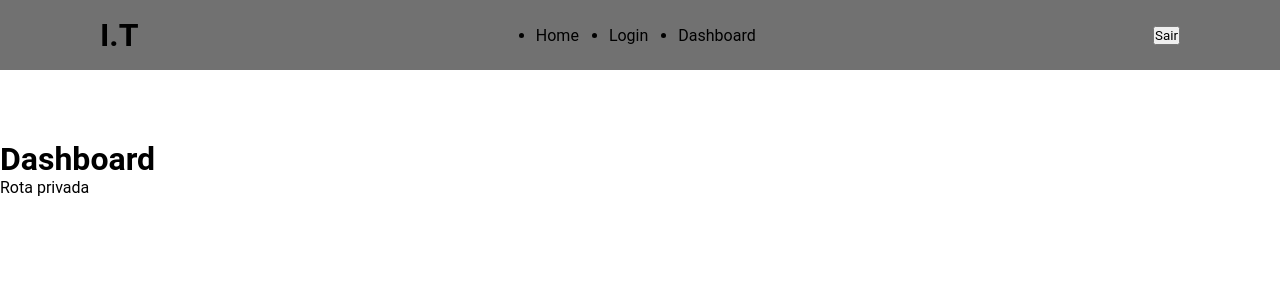
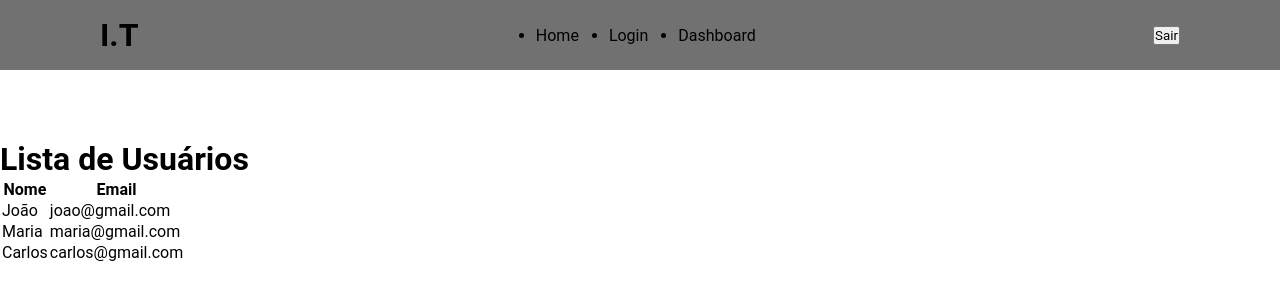
Before and after one commit to RafaelPires2/onboard-instituto-taqtile, a React (Create React App) app: page /dashboard in a window 1280 px wide. Shown: the top 300 px of the page. Built offline with nearby package versions, Linux system fonts and the light colour scheme; sample sign-in values are in the browser's storage.

Commit message:
feature: users list

```diff
--- /dev/null
+++ b/src/components/users-list/index.tsx
@@ -0,0 +1,28 @@
+export function UsersList() {
+  return (
+    <>
+      <table>
+        <thead>
+          <tr>
+            <th>Nome</th>
+            <th>Email</th>
+          </tr>
+        </thead>
+        <tbody>
+          <tr>
+            <td>João</td>
+            <td>joao@gmail.com</td>
+          </tr>
+          <tr>
+            <td>Maria</td>
+            <td>maria@gmail.com</td>
+          </tr>
+          <tr>
+            <td>Carlos</td>
+            <td>carlos@gmail.com</td>
+          </tr>
+        </tbody>
+      </table>
+    </>
+  );
+}
--- a/src/pages/dashboard/index.tsx
+++ b/src/pages/dashboard/index.tsx
@@ -1,11 +1,13 @@
+import { UsersList } from '../../components/users-list';
 import { Header } from '../header';
 
 export function Dashboard() {
   return (
     <div>
       <Header />
-      <h1>Dashboard</h1>
-      <p>Rota privada</p>
+      <h1>Lista de Usuários</h1>
+
+      <UsersList />
     </div>
   );
 }
```
